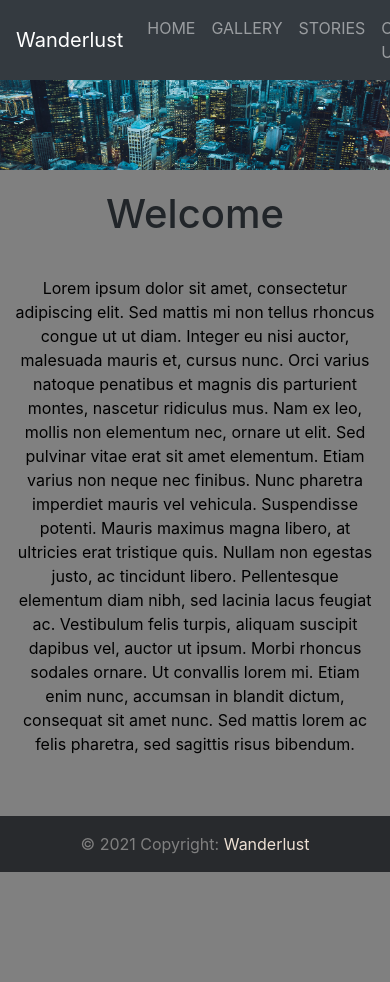
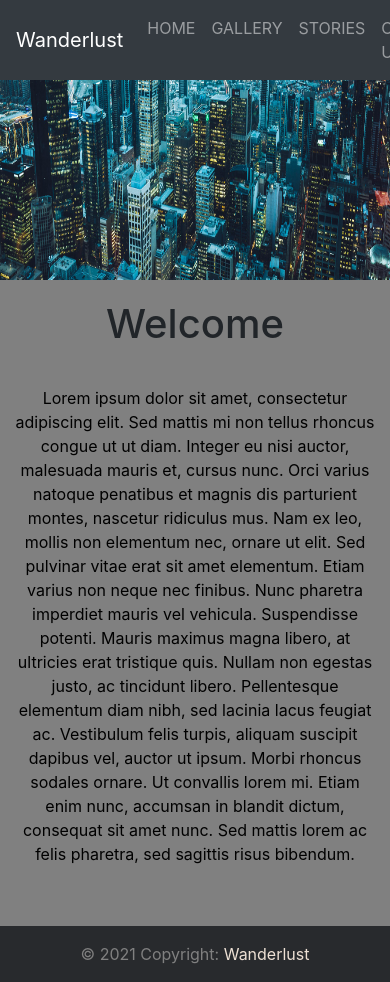
Before and after one commit to Jritmala/Jritmala.github.io, a plain HTML site: page index.html in a window 390 px wide. Shown: the top 982 px of the page. Before the commit the page ends 872 px from the top, so only its background shows below. Drawn offline with nearby package versions, Linux system fonts and the light colour scheme.

Commit message:
Update style.css

```diff
--- a/css/style.css
+++ b/css/style.css
@@ -40,6 +40,9 @@ a:link, a:visited {
 @media only screen and (max-width: 600px) {
     .navbar-nav.navbar-center {
         position: static;
+    }
 
+    .banner img {
+        height: 200px;
     }
 }
```
